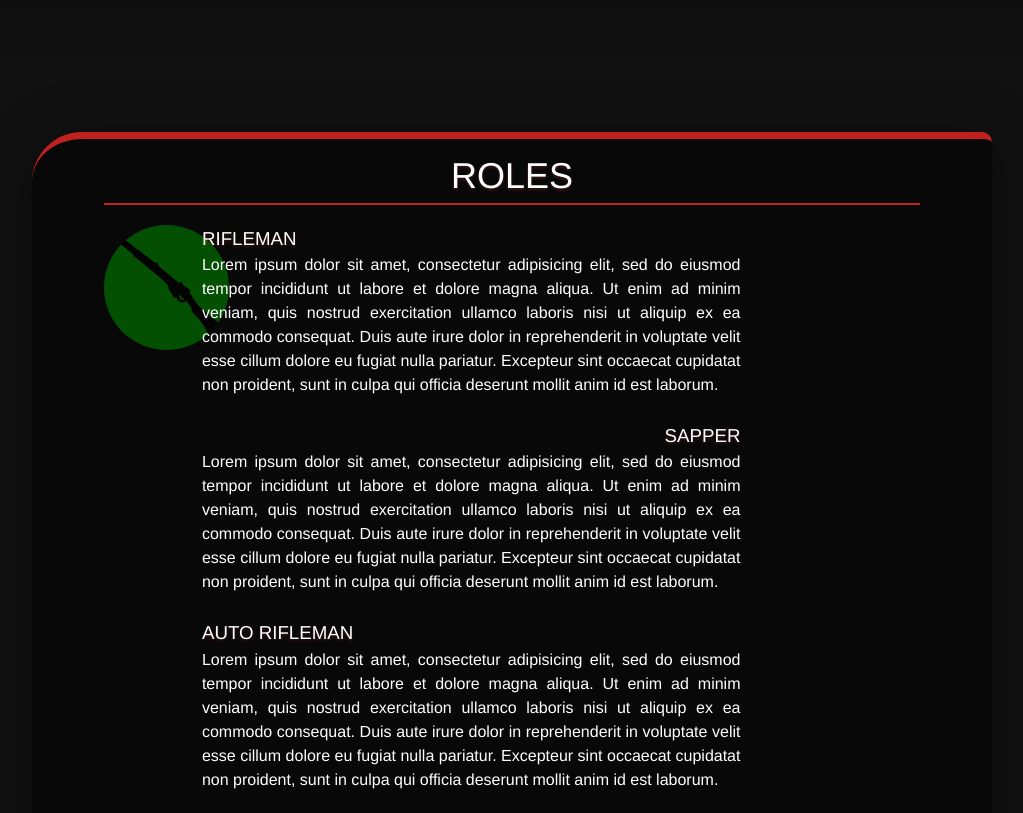
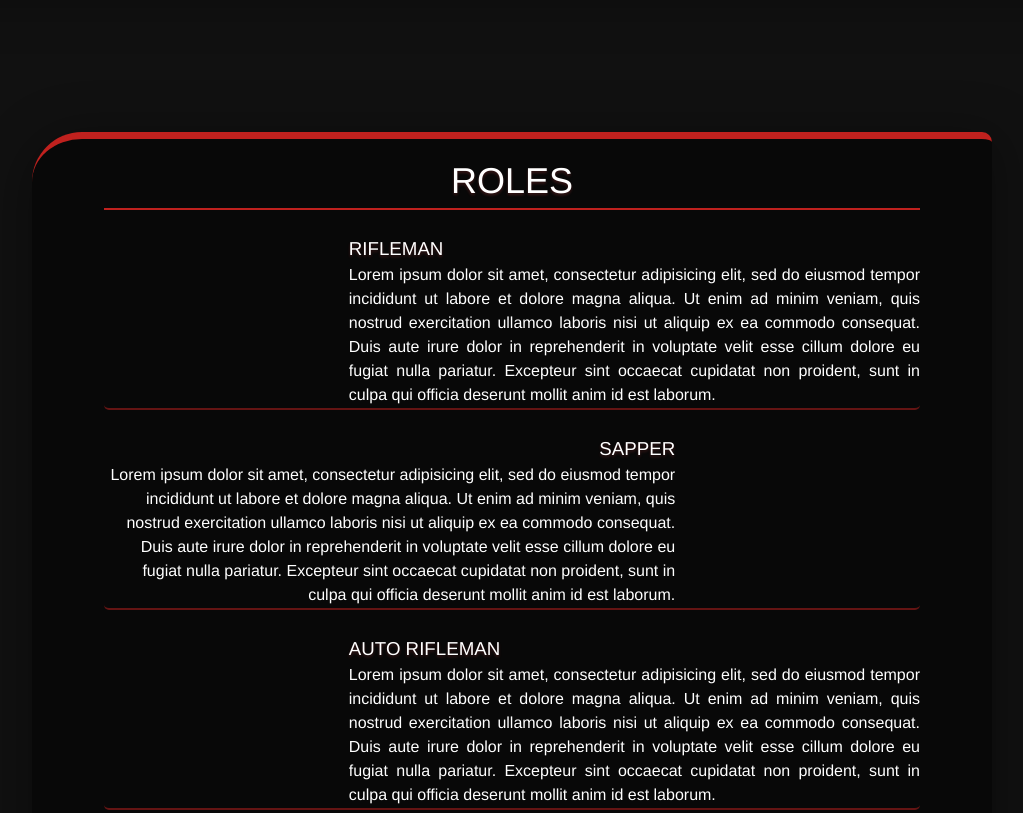
Before and after one commit to AlessandroRomanelli/No.4-Commando-Website, a plain HTML site: page index.html in a window 1280 px wide. Shown: the part 2700-3513 px from the top of the page, without its empty margins (128-1151 px from the left). Drawn offline with nearby package versions, Linux system fonts and the light colour scheme.

Commit message:
Layout of Roles fixed

```diff
--- a/css/style.css
+++ b/css/style.css
@@ -330,6 +330,7 @@ a:visited {
 .roles-container {
   width: 75%;
   margin: 150px auto;
+  padding: 5px 0 100px;
   border-radius: 50px 10px;
   background-color: rgba(0,0,0,.5);
   box-shadow: 0 10px 50px 10px rgba(0, 0, 0, 0.3);
@@ -341,7 +342,7 @@ a:visited {
         text-align: center;
         transition: all 1s;
         transition-delay: .25s;
-        margin: 10px auto 20px;
+        margin: 10px auto 0;
         border-bottom: solid 2px #c0211e;
       }
 
@@ -353,36 +354,27 @@ a:visited {
 
       .roles-box {
         width: 85%;
-        padding-bottom: 25px;
+        height: 200px;
+        padding: 25px 0;
         margin: auto;
         text-align: justify;
+        border-radius: 0 0 5px 5px;
+        border-bottom: 2px solid rgba(192,33,30,.5);
       }
 
         .roles-box h3,
         .roles-box p {
+          float: right;
           position: relative;
-          right: 5%;
+          right: 0;
           margin: auto;
-          width: 66%;
-          position: relative;
-          right: 5%;
+          width: 70%;
         }
 
-        .rifleman {
+        .roles-box:nth-child(odd) h3,
+        .roles-box:nth-child(odd) p {
+          text-align: right;
           float: left;
-          position: relative;
-          left: 0;
-          background: url('../img/rifleman-icon.png') no-repeat center;
-          background-size: contain;
-          background-color: green;
-          opacity: .6;
-          border-radius: 50%;
-          width: 125px;
-          height: 125px;
-        }
-
-        .roles-container .roles-box:nth-child(odd) h3 {
-          text-align: right;
         }
 
 .equipment-background {
--- a/index.html
+++ b/index.html
@@ -133,8 +133,6 @@
           <h2>Roles</h2>
         </div>
         <div class="roles-box">
-          <div class="rifleman">
-          </div>
           <h3>Rifleman</h3>
           <p>Lorem ipsum dolor sit amet, consectetur adipisicing elit, sed do eiusmod tempor incididunt ut labore et
             dolore magna aliqua. Ut enim ad minim veniam, quis nostrud exercitation ullamco laboris nisi ut aliquip
@@ -143,8 +141,6 @@
             mollit anim id est laborum.</p>
         </div>
         <div class="roles-box">
-          <div class="sapper">
-          </div>
           <h3>Sapper</h3>
           <p>Lorem ipsum dolor sit amet, consectetur adipisicing elit, sed do eiusmod tempor incididunt ut labore et
             dolore magna aliqua. Ut enim ad minim veniam, quis nostrud exercitation ullamco laboris nisi ut aliquip
@@ -153,8 +149,6 @@
             mollit anim id est laborum.</p>
         </div>
         <div class="roles-box">
-          <div class="auto-rifleman">
-          </div>
           <h3>Auto Rifleman</h3>
           <p>Lorem ipsum dolor sit amet, consectetur adipisicing elit, sed do eiusmod tempor incididunt ut labore et
             dolore magna aliqua. Ut enim ad minim veniam, quis nostrud exercitation ullamco laboris nisi ut aliquip
@@ -163,8 +157,6 @@
             mollit anim id est laborum.</p>
         </div>
         <div class="roles-box">
-          <div class="anti-tank">
-          </div>
           <h3>Anti-Tank Rifleman</h3>
           <p>Lorem ipsum dolor sit amet, consectetur adipisicing elit, sed do eiusmod tempor incididunt ut labore et
             dolore magna aliqua. Ut enim ad minim veniam, quis nostrud exercitation ullamco laboris nisi ut aliquip
@@ -173,8 +165,6 @@
             mollit anim id est laborum.</p>
         </div>
         <div class="roles-box">
-          <div class="medic">
-          </div>
           <h3>Medic</h3>
           <p>Lorem ipsum dolor sit amet, consectetur adipisicing elit, sed do eiusmod tempor incididunt ut labore et
             dolore magna aliqua. Ut enim ad minim veniam, quis nostrud exercitation ullamco laboris nisi ut aliquip
@@ -183,8 +173,6 @@
             mollit anim id est laborum.</p>
         </div>
         <div class="roles-box">
-          <div class="rto">
-          </div>
           <h3>Radio Telephone Operator (RTO)</h3>
           <p>Lorem ipsum dolor sit amet, consectetur adipisicing elit, sed do eiusmod tempor incididunt ut labore et
             dolore magna aliqua. Ut enim ad minim veniam, quis nostrud exercitation ullamco laboris nisi ut aliquip
@@ -193,8 +181,6 @@
             mollit anim id est laborum.</p>
         </div>
         <div class="roles-box">
-            <div class="runner">
-            </div>
             <h3>Runner</h3>
             <p>Lorem ipsum dolor sit amet, consectetur adipisicing elit, sed do eiusmod tempor incididunt ut labore et
               dolore magna aliqua. Ut enim ad minim veniam, quis nostrud exercitation ullamco laboris nisi ut aliquip
@@ -203,8 +189,6 @@
               mollit anim id est laborum.</p>
         </div>
         <div class="roles-box">
-            <div class="pilot">
-            </div>
             <h3>Pilot</h3>
             <p>Lorem ipsum dolor sit amet, consectetur adipisicing elit, sed do eiusmod tempor incididunt ut labore et
               dolore magna aliqua. Ut enim ad minim veniam, quis nostrud exercitation ullamco laboris nisi ut aliquip
```
